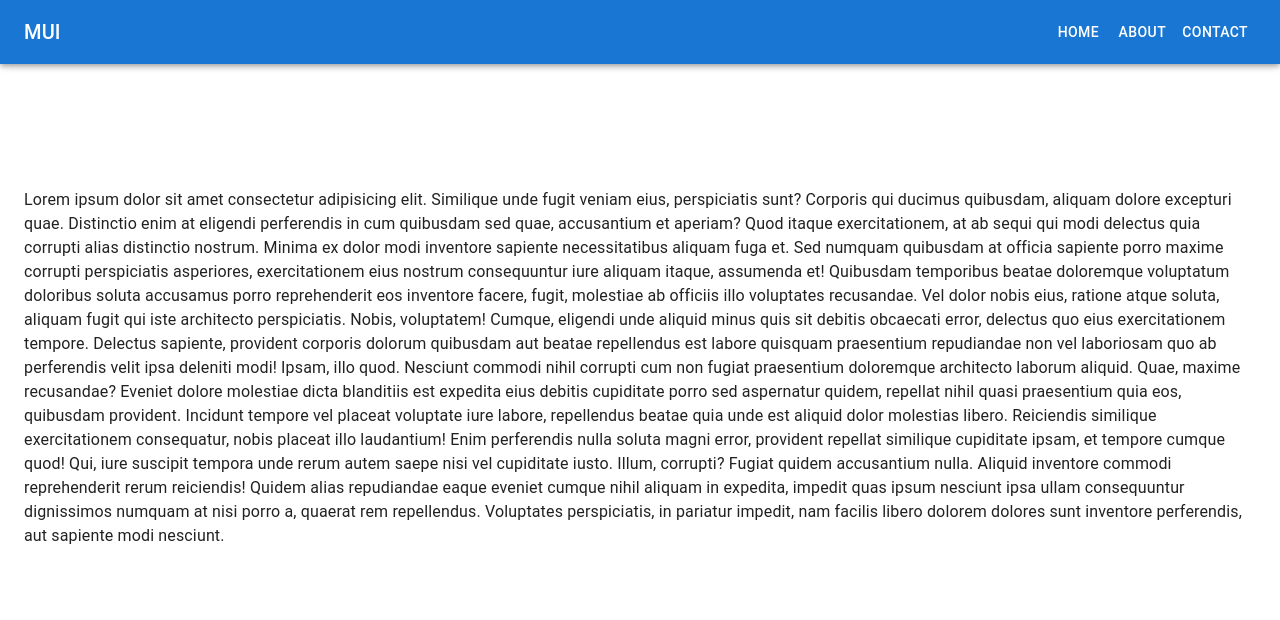
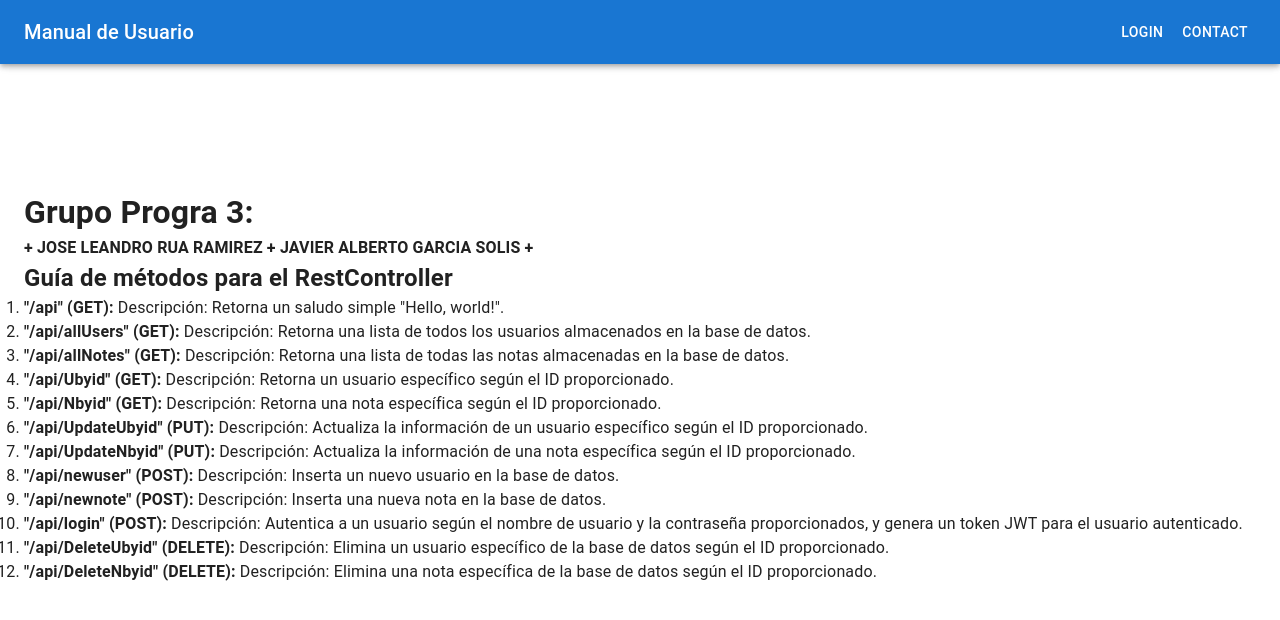
Before and after one commit to Kalfarito/ProyectoFinal-WEB, a React (Create React App) app in the folder my-app/: page / in a window 1280 px wide. Shown: the top 620 px of the page. Built offline with nearby package versions, Linux system fonts and the light colour scheme.

Commit message:
manuser1
0.5

```diff
--- a/my-app/src/components/ManUser/ManUser.js
+++ b/my-app/src/components/ManUser/ManUser.js
@@ -1,6 +1,5 @@
 import React from 'react';
 import PropTypes from 'prop-types';
-import styles from './ManUser.module.css';
 import AppBar from '@mui/material/AppBar';
 import Box from '@mui/material/Box';
 import CssBaseline from '@mui/material/CssBaseline';
@@ -17,7 +16,7 @@ import Typography from '@mui/material/Typography';
 import Button from '@mui/material/Button';
 //Instalamos un App Bar de react material UI//
 const drawerWidth = 240;
-const navItems = ['Home', 'About', 'Contact'];
+const navItems = ['Login', 'Contact'];
 
 function DrawerAppBar(props) {
   const { window } = props;
@@ -30,7 +29,7 @@ function DrawerAppBar(props) {
   const drawer = (
     <Box onClick={handleDrawerToggle} sx={{ textAlign: 'center' }}>
       <Typography variant="h6" sx={{ my: 2 }}>
-        MUI
+        Manual de Usuario
       </Typography>
       <Divider />
       <List>
@@ -66,7 +65,7 @@ function DrawerAppBar(props) {
             component="div"
             sx={{ flexGrow: 1, display: { xs: 'none', sm: 'block' } }}
           >
-            MUI
+            Manual de Usuario
           </Typography>
           <Box sx={{ display: { xs: 'none', sm: 'block' } }}>
             {navItems.map((item) => (
@@ -97,38 +96,49 @@ function DrawerAppBar(props) {
       <Box component="main" sx={{ p: 3 }}>
         <Toolbar />
         <Typography>
-          Lorem ipsum dolor sit amet consectetur adipisicing elit. Similique unde
-          fugit veniam eius, perspiciatis sunt? Corporis qui ducimus quibusdam,
-          aliquam dolore excepturi quae. Distinctio enim at eligendi perferendis in
-          cum quibusdam sed quae, accusantium et aperiam? Quod itaque exercitationem,
-          at ab sequi qui modi delectus quia corrupti alias distinctio nostrum.
-          Minima ex dolor modi inventore sapiente necessitatibus aliquam fuga et. Sed
-          numquam quibusdam at officia sapiente porro maxime corrupti perspiciatis
-          asperiores, exercitationem eius nostrum consequuntur iure aliquam itaque,
-          assumenda et! Quibusdam temporibus beatae doloremque voluptatum doloribus
-          soluta accusamus porro reprehenderit eos inventore facere, fugit, molestiae
-          ab officiis illo voluptates recusandae. Vel dolor nobis eius, ratione atque
-          soluta, aliquam fugit qui iste architecto perspiciatis. Nobis, voluptatem!
-          Cumque, eligendi unde aliquid minus quis sit debitis obcaecati error,
-          delectus quo eius exercitationem tempore. Delectus sapiente, provident
-          corporis dolorum quibusdam aut beatae repellendus est labore quisquam
-          praesentium repudiandae non vel laboriosam quo ab perferendis velit ipsa
-          deleniti modi! Ipsam, illo quod. Nesciunt commodi nihil corrupti cum non
-          fugiat praesentium doloremque architecto laborum aliquid. Quae, maxime
-          recusandae? Eveniet dolore molestiae dicta blanditiis est expedita eius
-          debitis cupiditate porro sed aspernatur quidem, repellat nihil quasi
-          praesentium quia eos, quibusdam provident. Incidunt tempore vel placeat
-          voluptate iure labore, repellendus beatae quia unde est aliquid dolor
-          molestias libero. Reiciendis similique exercitationem consequatur, nobis
-          placeat illo laudantium! Enim perferendis nulla soluta magni error,
-          provident repellat similique cupiditate ipsam, et tempore cumque quod! Qui,
-          iure suscipit tempora unde rerum autem saepe nisi vel cupiditate iusto.
-          Illum, corrupti? Fugiat quidem accusantium nulla. Aliquid inventore commodi
-          reprehenderit rerum reiciendis! Quidem alias repudiandae eaque eveniet
-          cumque nihil aliquam in expedita, impedit quas ipsum nesciunt ipsa ullam
-          consequuntur dignissimos numquam at nisi porro a, quaerat rem repellendus.
-          Voluptates perspiciatis, in pariatur impedit, nam facilis libero dolorem
-          dolores sunt inventore perferendis, aut sapiente modi nesciunt.
+  <h1>Grupo Progra 3:</h1>
+      <p><strong> + JOSE LEANDRO RUA RAMIREZ + JAVIER ALBERTO GARCIA SOLIS + </strong></p>
+<body>
+  <h2>Guía de métodos para el RestController</h2>
+  <ol>
+    <li>
+      <p><strong> "/api" (GET):</strong> Descripción: Retorna un saludo simple "Hello, world!".</p>
+    </li>
+    <li>
+      <p><strong> "/api/allUsers" (GET):</strong> Descripción: Retorna una lista de todos los usuarios almacenados en la base de datos.</p>
+    </li>
+    <li>
+      <p><strong> "/api/allNotes" (GET):</strong> Descripción: Retorna una lista de todas las notas almacenadas en la base de datos.</p>
+    </li>
+    <li>
+      <p><strong> "/api/Ubyid" (GET):</strong> Descripción: Retorna un usuario específico según el ID proporcionado.</p>
+    </li>
+    <li>
+      <p><strong> "/api/Nbyid" (GET):</strong> Descripción: Retorna una nota específica según el ID proporcionado.</p>
+    </li>
+    <li>
+      <p><strong> "/api/UpdateUbyid" (PUT):</strong> Descripción: Actualiza la información de un usuario específico según el ID proporcionado.</p>
+    </li>
+    <li>
+      <p><strong> "/api/UpdateNbyid" (PUT):</strong> Descripción: Actualiza la información de una nota específica según el ID proporcionado.</p>
+    </li>
+    <li>
+      <p><strong> "/api/newuser" (POST):</strong> Descripción: Inserta un nuevo usuario en la base de datos.</p>
+    </li>
+    <li>
+      <p><strong> "/api/newnote" (POST):</strong> Descripción: Inserta una nueva nota en la base de datos.</p>
+    </li>
+    <li>
+      <p><strong> "/api/login" (POST):</strong> Descripción: Autentica a un usuario según el nombre de usuario y la contraseña proporcionados, y genera un token JWT para el usuario autenticado.</p>
+    </li>
+    <li>
+      <p><strong> "/api/DeleteUbyid" (DELETE):</strong> Descripción: Elimina un usuario específico de la base de datos según el ID proporcionado.</p>
+    </li>
+    <li>
+      <p><strong> "/api/DeleteNbyid" (DELETE):</strong> Descripción: Elimina una nota específica de la base de datos según el ID proporcionado.</p>
+    </li>
+  </ol>
+</body>
         </Typography>
       </Box>
     </Box>
```
